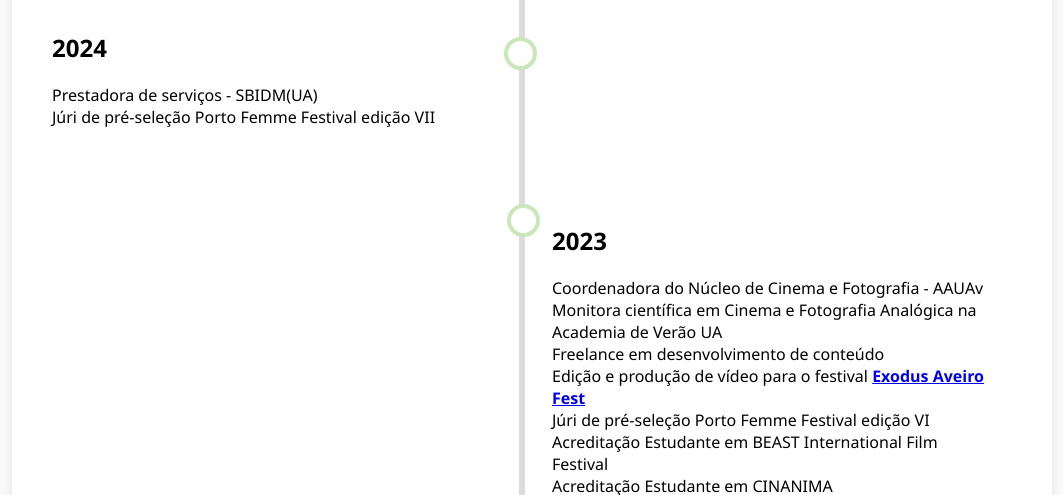
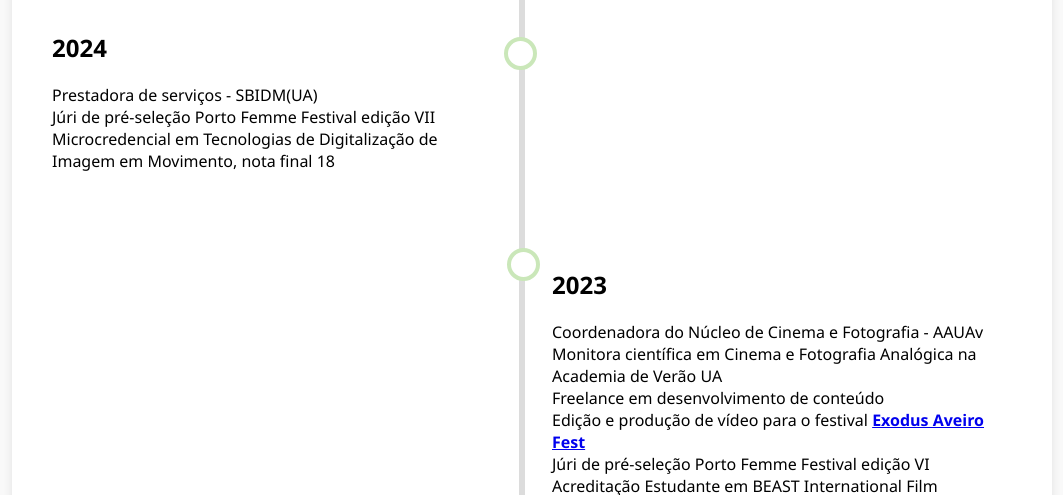
Before and after one commit to biagante/biagante.github.io, a plain HTML site: page about.html in a window 1280 px wide. Shown: the part 305-800 px from the top of the page, without its empty margins (108-1171 px from the left). Drawn offline with Linux system fonts and the light colour scheme.

Commit message:
Update about.html

```diff
--- a/about.html
+++ b/about.html
@@ -43,7 +43,7 @@
       <div class="t_container t_left">
         <div class="t_content">
           <h2>2024</h2>
-          <p> Prestadora de serviços - SBIDM(UA) <br> Júri de pré-seleção Porto Femme Festival edição VII <br> </p>
+          <p> Prestadora de serviços - SBIDM(UA) <br> Júri de pré-seleção Porto Femme Festival edição VII <br> Microcredencial em Tecnologias de Digitalização de Imagem em Movimento, nota final 18</p>
         </div>
       </div>
       <div class="t_container t_right">
```
